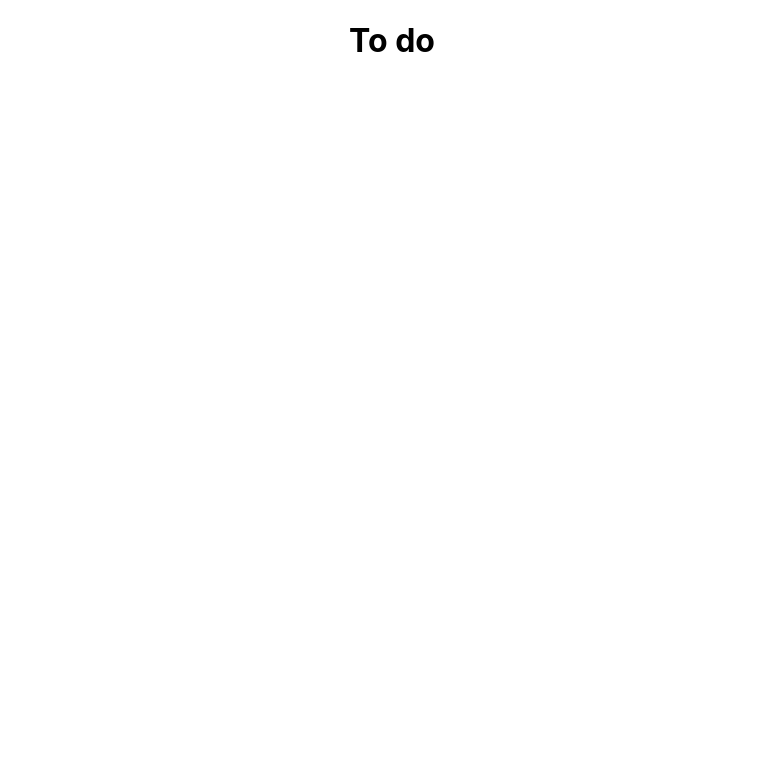
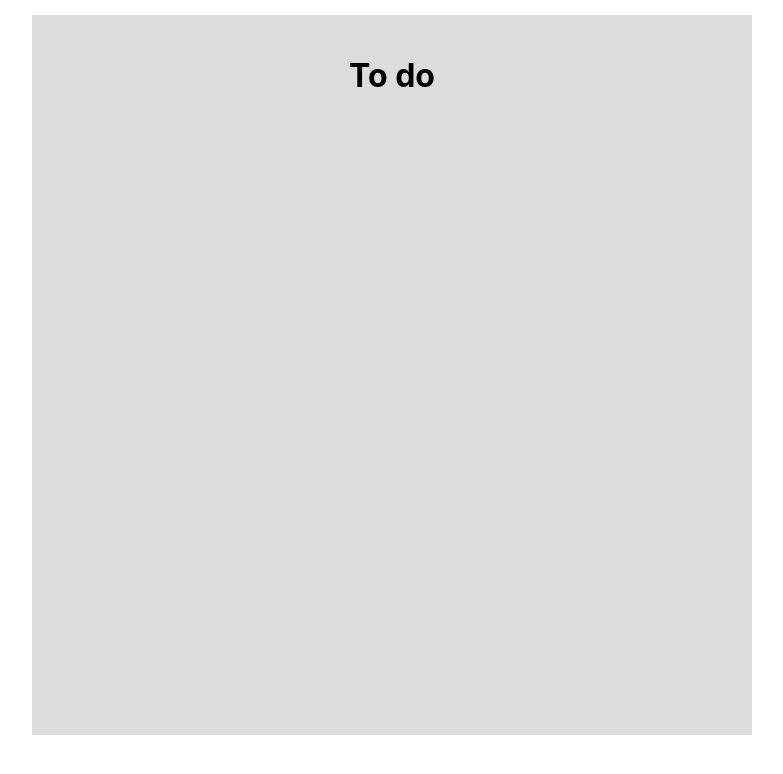
Before and after one commit to Le0tk0k/React-Todo, a React (Create React App) app: page / in a window 1280 px wide. Shown: the top 774 px of the page, without its empty margins (248-1031 px from the left). Built offline with nearby package versions, Linux system fonts and the light colour scheme.

Commit message:
update App.css

```diff
--- a/src/App.css
+++ b/src/App.css
@@ -1,3 +1,8 @@
 .App {
+  width: 680px;
+  height: 85vh;
+  background-color: #dcdcdc;
   text-align: center;
+  margin: 15px auto 0;
+  padding: 20px;
 }
```
